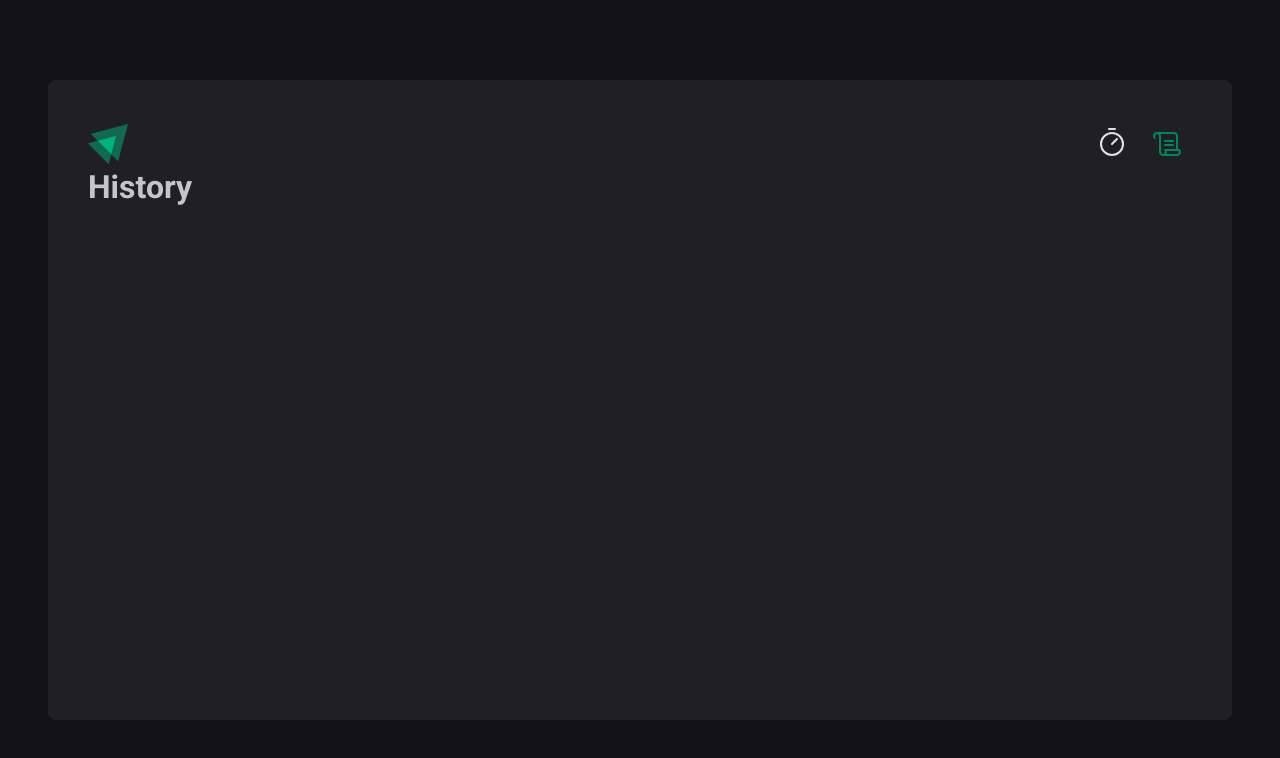
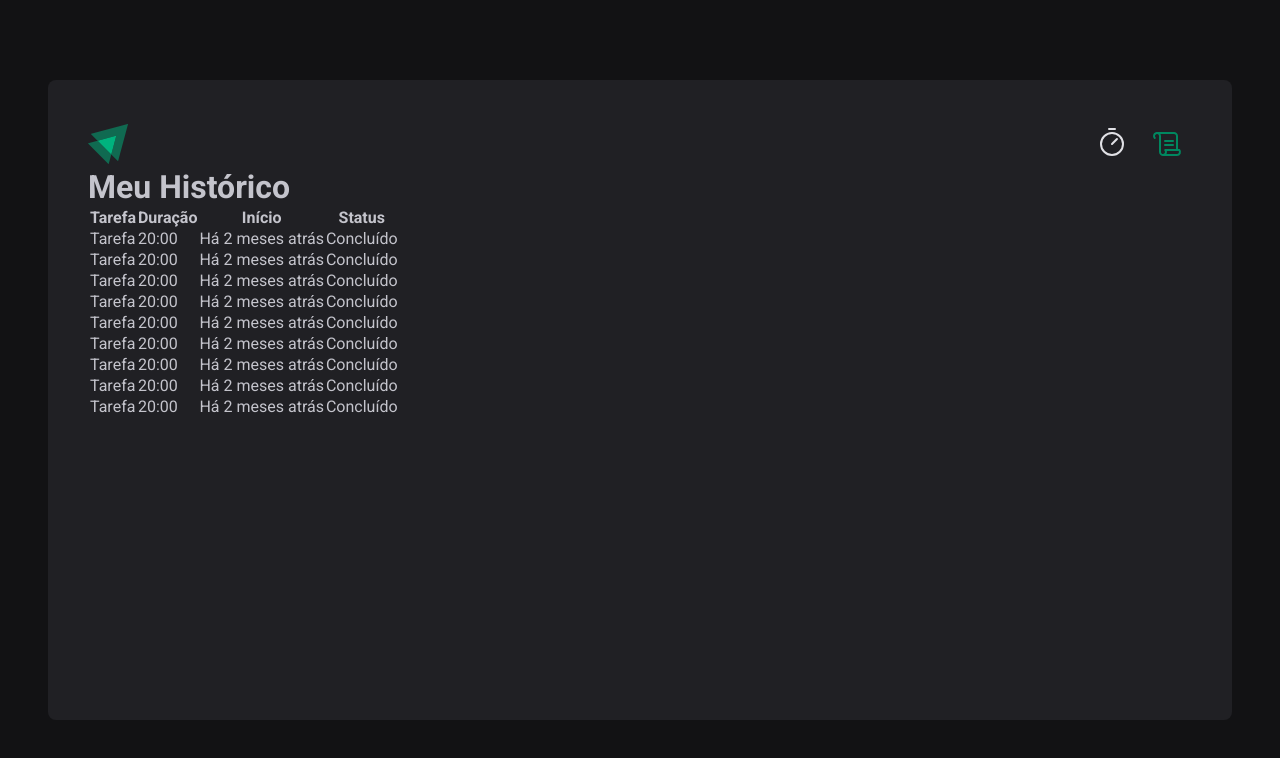
Before and after one commit to HumbertoJrGH/rsReactTimer, a React (Vite) app: page /history in a window 1280 px wide. Shown: the top 758 px of the page. Built offline with nearby package versions, Linux system fonts and the light colour scheme.

Commit message:
atualização

```diff
--- a/src/Router.tsx
+++ b/src/Router.tsx
@@ -1,7 +1,7 @@
 import { Routes, Route } from "react-router-dom"
 import DefaultLayout from "./layouts/Default";
 
-import History from "./pages/History";
+import History from "./pages/history";
 import Home from "./pages/home";
 
 export default function Router() {
--- a/src/pages/History.tsx
+++ /dev/null
@@ -1,3 +0,0 @@
-export default function History() {
-    return <h1>History</h1>
-}
--- /dev/null
+++ b/src/pages/history/index.tsx
@@ -0,0 +1,77 @@
+import { HistoryContainer, HistoryList } from "./styles";
+
+export default function History() {
+    return (
+        <HistoryContainer>
+            <h1>Meu Histórico</h1>
+            <HistoryList>
+                <table>
+                    <thead>
+                        <tr>
+                            <th>Tarefa</th>
+                            <th>Duração</th>
+                            <th>Início</th>
+                            <th>Status</th>
+                        </tr>
+                    </thead>
+                    <tbody>
+                        <tr>
+                            <td>Tarefa</td>
+                            <td>20:00</td>
+                            <td>Há 2 meses atrás</td>
+                            <td>Concluído</td>
+                        </tr>
+                        <tr>
+                            <td>Tarefa</td>
+                            <td>20:00</td>
+                            <td>Há 2 meses atrás</td>
+                            <td>Concluído</td>
+                        </tr>
+                        <tr>
+                            <td>Tarefa</td>
+                            <td>20:00</td>
+                            <td>Há 2 meses atrás</td>
+                            <td>Concluído</td>
+                        </tr>
+                        <tr>
+                            <td>Tarefa</td>
+                            <td>20:00</td>
+                            <td>Há 2 meses atrás</td>
+                            <td>Concluído</td>
+                        </tr>
+                        <tr>
+                            <td>Tarefa</td>
+                            <td>20:00</td>
+                            <td>Há 2 meses atrás</td>
+                            <td>Concluído</td>
+                        </tr>
+                        <tr>
+                            <td>Tarefa</td>
+                            <td>20:00</td>
+                            <td>Há 2 meses atrás</td>
+                            <td>Concluído</td>
+                        </tr>
+                        <tr>
+                            <td>Tarefa</td>
+                            <td>20:00</td>
+                            <td>Há 2 meses atrás</td>
+                            <td>Concluído</td>
+                        </tr>
+                        <tr>
+                            <td>Tarefa</td>
+                            <td>20:00</td>
+                            <td>Há 2 meses atrás</td>
+                            <td>Concluído</td>
+                        </tr>
+                        <tr>
+                            <td>Tarefa</td>
+                            <td>20:00</td>
+                            <td>Há 2 meses atrás</td>
+                            <td>Concluído</td>
+                        </tr>
+                    </tbody>
+                </table>
+            </HistoryList>
+        </HistoryContainer>
+    )
+}
--- /dev/null
+++ b/src/pages/history/styles.ts
@@ -0,0 +1,4 @@
+import styled from "styled-components";
+
+export const HistoryContainer = styled.main``
+export const HistoryList = styled.div``
```
